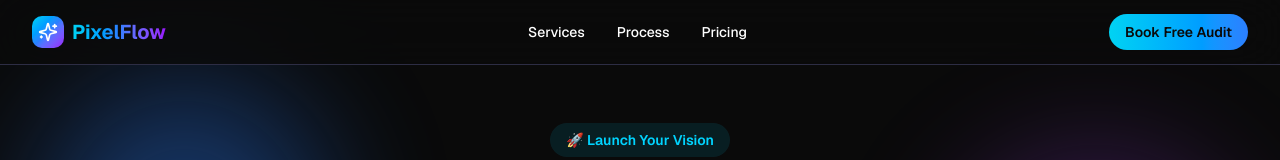
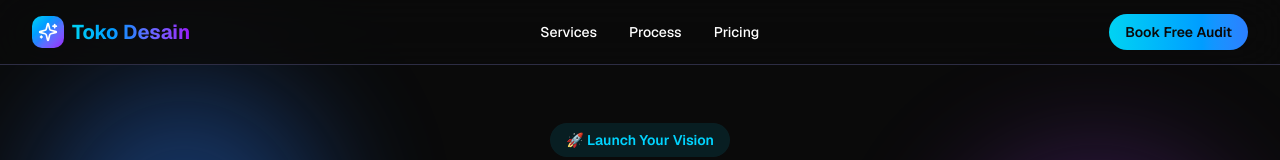
Before and after one commit to menootpass/pixelflow, a Next.js app: page / in a window 1280 px wide. Shown: the top 160 px of the page. Built offline with nearby package versions, Linux system fonts and the light colour scheme.

Commit message:
Ganti jadi toko desain

```diff
--- a/app/page.tsx
+++ b/app/page.tsx
@@ -133,7 +133,7 @@ export default function Home({ params, searchParams }: HomeProps) {
               <Sparkles className="w-5 h-5 text-white" />
             </div>
             <span className="text-xl font-bold bg-gradient-to-r from-cyan-400 via-blue-500 to-purple-600 bg-clip-text text-transparent">
-              PixelFlow
+              Toko Desain
             </span>
           </div>
 
@@ -718,7 +718,7 @@ export default function Home({ params, searchParams }: HomeProps) {
             <div>
               <div className="flex items-center gap-2 mb-4">
                 <Sparkles className="w-5 h-5 text-primary" />
-                <span className="font-bold">PixelFlow</span>
+                <span className="font-bold">Toko Desain</span>
               </div>
               <p className="text-sm text-muted-foreground">
                 Transforming founder dreams into market reality.
@@ -751,7 +751,7 @@ export default function Home({ params, searchParams }: HomeProps) {
           </div>
 
           <div className="border-t border-border pt-8 flex flex-col md:flex-row justify-between items-center text-sm text-muted-foreground">
-            <p>&copy; 2024 PixelFlow. All rights reserved.</p>
+            <p>&copy; 2024 Toko Desain. All rights reserved.</p>
             <div className="flex gap-6 mt-4 md:mt-0">
               <a href="#" className="hover:text-primary">Privacy Policy</a>
               <a href="#" className="hover:text-primary">Terms of Service</a>
```
